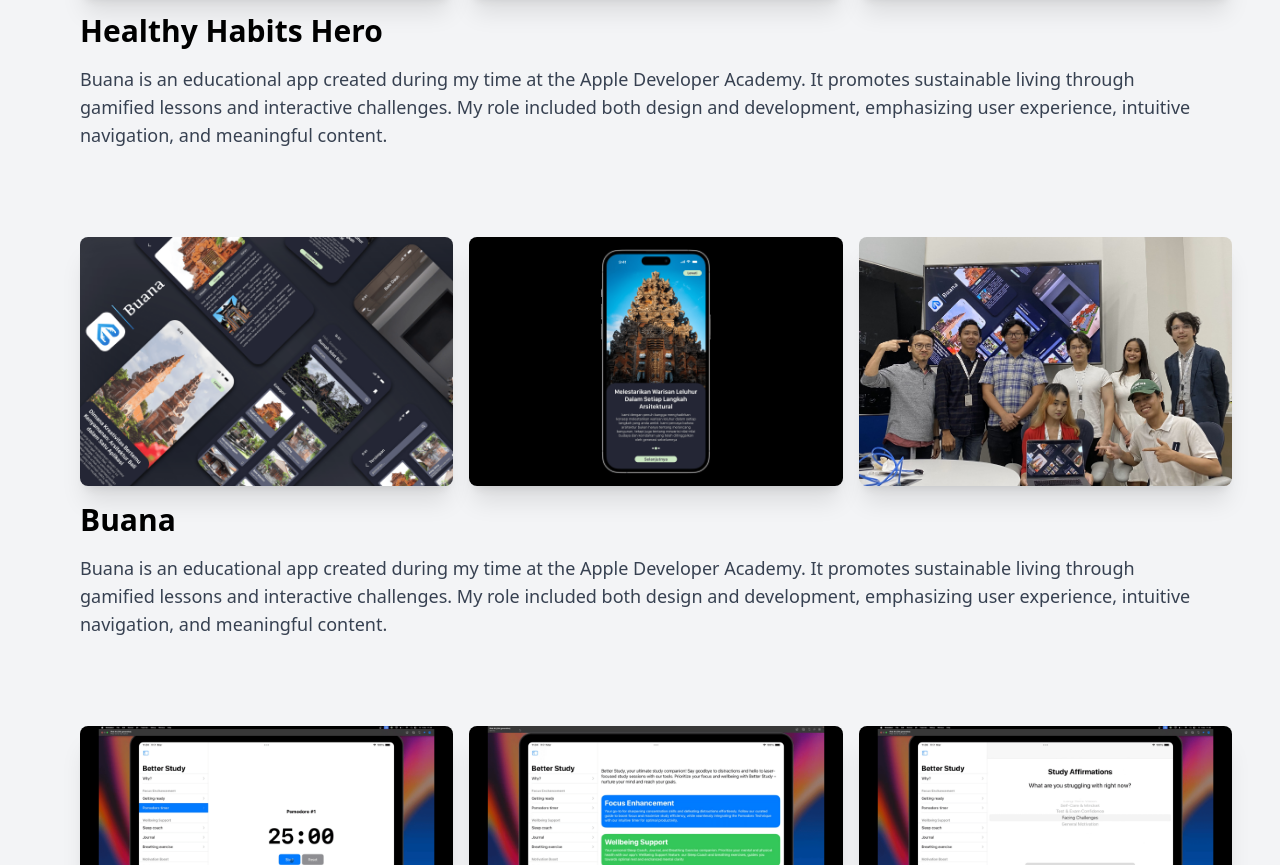
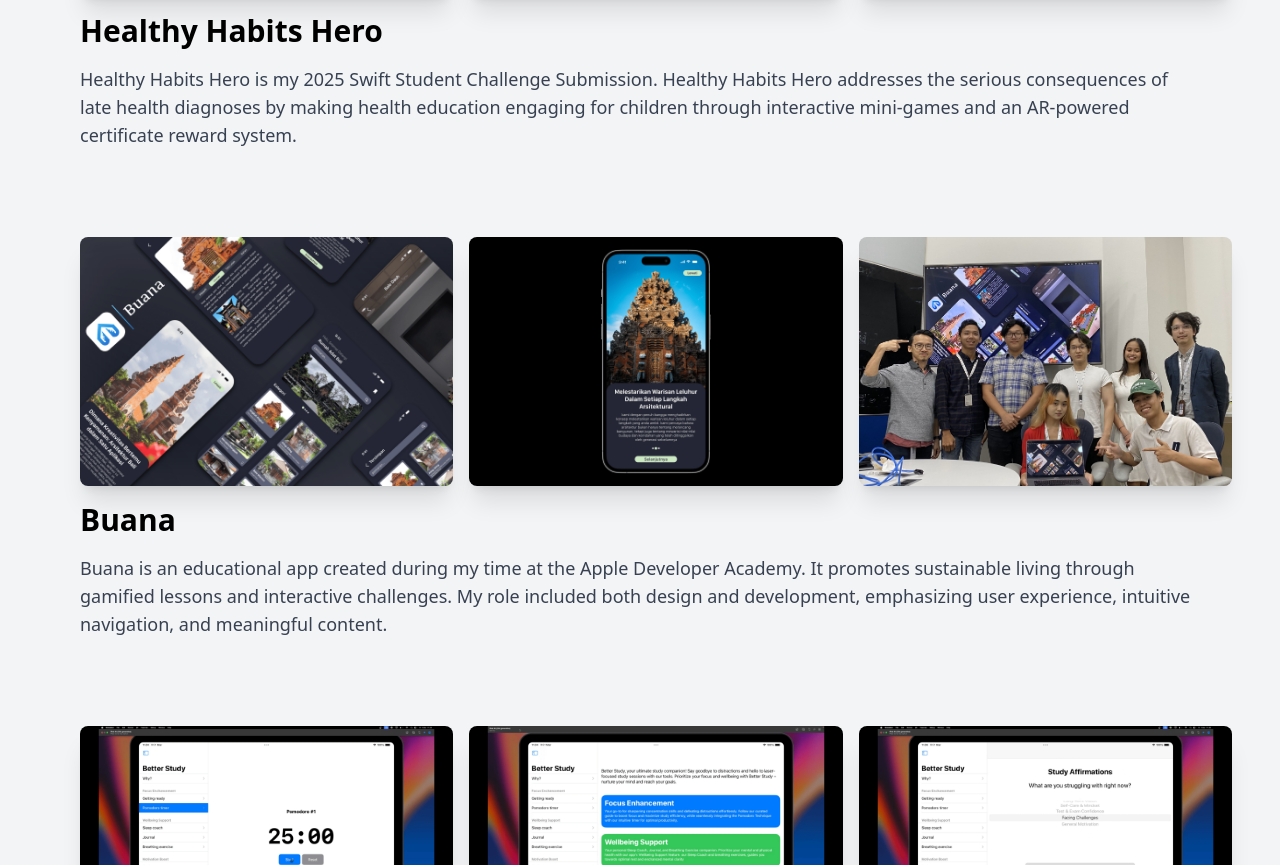
Before and after one commit to cellofarrel/cellofarrel.github.io, a plain HTML site: page index.html in a window 1280 px wide. Shown: the part 2217-3082 px from the top of the page. Drawn offline with nearby package versions, Linux system fonts and the light colour scheme.

Commit message:
Fixed prohject infos

```diff
--- a/index.html
+++ b/index.html
@@ -91,7 +91,7 @@
           </div>
           <h4 class="text-3xl font-semibold">Healthy Habits Hero</h4>
           <p class="text-gray-700 text-lg">
-            Buana is an educational app created during my time at the Apple Developer Academy. It promotes sustainable living through gamified lessons and interactive challenges. My role included both design and development, emphasizing user experience, intuitive navigation, and meaningful content.
+            Healthy Habits Hero is my 2025 Swift Student Challenge Submission. Healthy Habits Hero addresses the serious consequences of late health diagnoses by making health education engaging for children through interactive mini-games and an AR-powered certificate reward system.
           </p>
         </div>
       </div>
```
